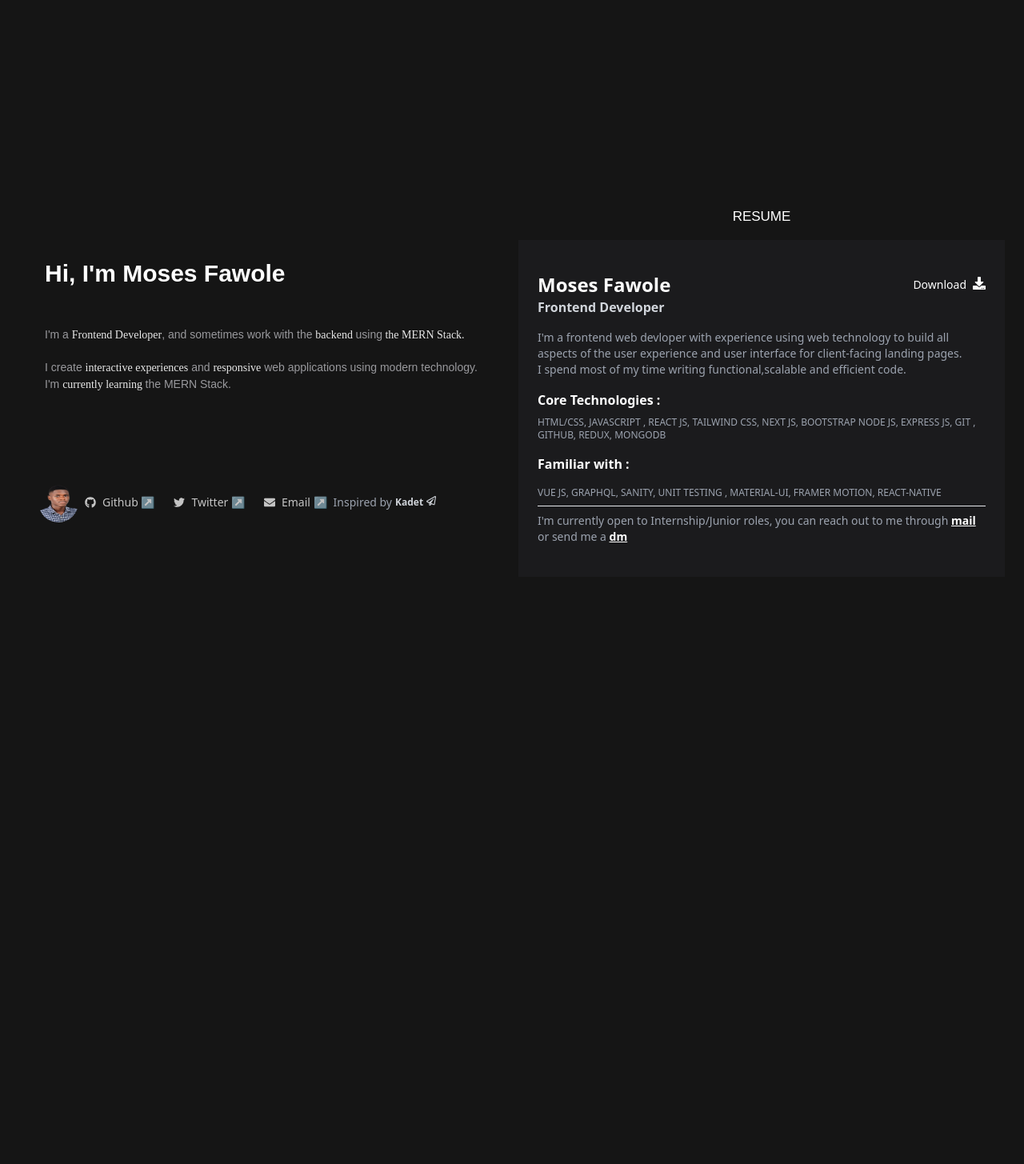
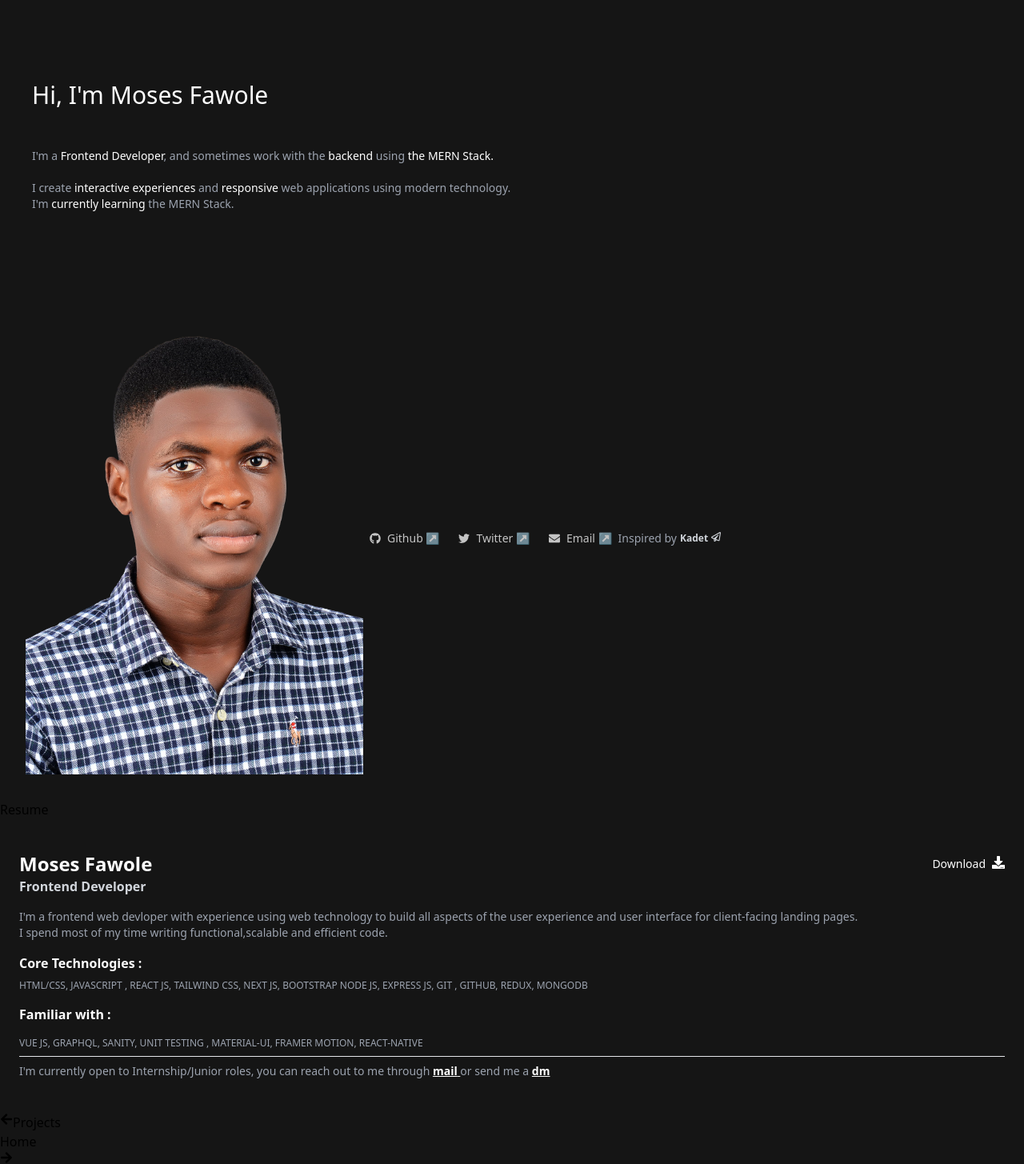
Before and after one commit to mosesfawole/portfolio, a React (Create React App) app: page /info in a window 1280 px wide. Shown: the part 55-1510 px from the top of the page at 80% size. Before the commit the page ends 800 px from the top, so only its background shows below. Built offline with nearby package versions, Linux system fonts and the light colour scheme.

Commit message:
remove styles

```diff
--- a/src/index.css
+++ b/src/index.css
@@ -13,178 +13,7 @@
 }
 
 body {
-  transition: 0.4;
   background: #151515;
   -ms-overflow-style: none; /* IE and Edge */
   scrollbar-width: none; /* Firefox */
 }
-
-.home {
-  display: flex;
-}
-
-/* Hide scrollbar for Chrome, Safari and Opera */
-body::-webkit-scrollbar {
-  display: none;
-  /* Hide scrollbar for IE, Edge and Firefox */
-  background: #151515;
-  -ms-overflow-style: none; /* IE and Edge */
-  scrollbar-width: none; /* Firefox */
-}
-
-/* Hide scrollbar for Chrome, Safari and Opera */
-.right::-webkit-scrollbar {
-  display: none;
-}
-
-.font-rale {
-  font-family: "Raleway", sans-serif;
-}
-#projects {
-  width: 100vw;
-}
-.box {
-  background: #1b1b1d;
-  font-family: "Arima", sans-serif;
-  opacity: 0.7;
-}
-.box .desc {
-  font-variant-caps: all-small-caps;
-  font-family: "Raleway";
-}
-.box .tech {
-  font-family: "Raleway";
-  font-variant-caps: all-small-caps;
-}
-.font-arima {
-  font-family: "Arima", sans-serif;
-}
-.box:hover {
-  transition: all 0.3s ease-in-out;
-  transform: scale(1.1);
-  opacity: 1 !important;
-}
-.icon {
-  transition: all 0.3s ease-in-out;
-}
-
-.hero-text {
-  font-family: "Raleway", sans-serif;
-  color: #99999d;
-}
-.avatar {
-  width: 50px;
-  height: 50px;
-  border-radius: 50%;
-}
-.font-indie {
-  font-family: "Arima";
-  opacity: 0.9;
-}
-.icon {
-  font-family: "Indie Flower";
-}
-
-.avi img {
-  height: 200px;
-  width: 200px;
-  border-radius: 50%;
-}
-.wrapper {
-  height: 100vh;
-  display: flex;
-  flex-direction: column;
-  justify-content: space-between;
-}
-
-h1 {
-  font-size: 40px;
-  font-weight: 700;
-  line-height: 1;
-  color: #fff;
-}
-
-h2 {
-  font-size: 20px;
-  font-weight: 400;
-  line-height: 1.2;
-  margin: 0;
-}
-.app-menu {
-  width: 100%;
-
-  height: 100%;
-  position: fixed;
-  z-index: 2;
-  left: 0;
-  top: 0;
-  background: #1b1b1d;
-  overflow-y: hidden;
-  transition: 0.5s;
-}
-.resume {
-  background: #1b1b1d;
-}
-.content {
-  overflow: hidden;
-  position: relative;
-  top: 5%;
-  margin-top: 20px;
-  width: 100%;
-  text-align: center;
-}
-.content a {
-  padding: 8px;
-  text-decoration: none;
-  color: #818181;
-  display: block;
-  transition: 0.3;
-}
-.closebtn {
-  position: absolute;
-  top: 20px;
-  right: 20px;
-}
-.menu-open {
-  width: 100%;
-  height: 100%;
-}
-.li {
-  transition: all 0.2s ease-in-out;
-  font-variant-caps: all-small-caps;
-}
-.button {
-  background-color: #1b1b1d;
-  border: none;
-  text-decoration: none;
-  cursor: pointer;
-  width: fit-content;
-  font-family: "Raleway", sans-serif;
-  font-variant-caps: all-small-caps;
-}
-
-.menu-links {
-  opacity: 0.5;
-  padding: 5%;
-  border-left: 0px;
-  transition: all 5s ease-in-out;
-}
-.menu-links:active {
-  border-left: 4px;
-}
-.skills {
-  font-family: "Poppins" sans-serif;
-  font-variant-caps: all-small-caps;
-}
-@media (min-width: 900px) {
-  #root {
-    height: 100vh;
-    overflow-y: auto;
-  }
-  .right {
-    left: 90%;
-  }
-  .projects {
-    left: 100%;
-  }
-}
--- a/src/pages/Home.jsx
+++ b/src/pages/Home.jsx
@@ -67,24 +67,18 @@ const Home = () => {
         <div className="loader">{<Loader />}</div>
       ) : (
         <div className="flex">
-          <motion.div
-            initial="hidden "
-            animate="visible"
-            className=" md:grid  md:grid-cols-2"
-          >
-            <div className="md:fixed md:w-2/5">
+          <motion.div initial="hidden " animate="visible" className=" ">
+            <div className="">
               <HeroText />
               <Explore />
-              <div className="hidden md:block">
+              <div className="">
                 <Footer />
               </div>
             </div>
             <motion.div initial="hidden" animate="visible" className=" ">
-              <div className="hidden relative md:top-20 right md:grid ">
-                <p className="mb-4 font-arima uppercase text-center text-white">
-                  Projects
-                </p>
-                <div className="md:grid md:grid-cols-2 md:gap-4 ">
+              <div className="">
+                <p className="">Projects</p>
+                <div className="">
                   {projects.map((project, index) => (
                     <div key={index} className="">
                       <Project details={project} />
--- a/src/pages/Info.jsx
+++ b/src/pages/Info.jsx
@@ -22,9 +22,9 @@ const Info = () => {
     },
   };
   return (
-    <div className="items-center">
-      <div className="grid md:grid-cols-2 p-4">
-        <div className="hidden md:block">
+    <div className="">
+      <div className="">
+        <div className="">
           <HeroText />
           <Footer />
         </div>
@@ -32,26 +32,24 @@ const Info = () => {
           variants={containerVariants}
           initial="hidden"
           animate="visible"
-          className="p-2 md:relative "
+          className=" "
         >
-          <p className="mb-4 skills font-arima text-center text-2xl   text-white">
-            Resume
-          </p>
+          <p className="">Resume</p>
           <Resume />
         </motion.div>
       </div>
-      <div className="flex justify-evenly md:hidden ">
-        <div className="buttons   flex justify-center">
-          <button className="button flex m-2 text-gray-200 px-3 py-2 rounded-md ">
-            <Link className="flex items-center" to="/projects">
-              <FaArrowLeft className="mr-2 " /> Projects
+      <div className=" ">
+        <div className="buttons   ">
+          <button className="button  ">
+            <Link className="flex " to="/projects">
+              <FaArrowLeft className=" " /> Projects
             </Link>
           </button>
         </div>
-        <div className="buttons  flex justify-center">
-          <button className="button flex m-2 text-gray-200 px-3 py-2 rounded-md ">
-            <Link className="flex items-center" to="/">
-              Home <FaArrowRight className="ml-2 r" />
+        <div className="buttons ">
+          <button className="button  ">
+            <Link className="" to="/">
+              Home <FaArrowRight className="" />
             </Link>
           </button>
         </div>
--- a/src/pages/Projects.jsx
+++ b/src/pages/Projects.jsx
@@ -69,13 +69,11 @@ const Projects = () => {
 
   return (
     <div className="">
-      <div id="projects" className=" cursor-default items-center">
-        <div className="right grid projects">
-          <p className="mb-10 skills font-arima text-center text-2xl   text-white">
-            Projects
-          </p>
+      <div id="projects" className=" ">
+        <div className="">
+          <p className="">Projects</p>
 
-          <div className=" grid grid-cols-1 md:grid-cols-3 sm:grid-cols-2 gap-4 w-3/4  m-auto opacity-100 shadow-md proj ">
+          <div className="">
             {projects.map((project, index) => (
               <div key={index} className="">
                 <Project details={project} />
@@ -84,18 +82,18 @@ const Projects = () => {
           </div>
         </div>
 
-        <div className="flex justify-evenly  md:hidden mt-6 mb-4">
-          <div className="buttons  ">
-            <button className="button text-gray-200 px-3 py-2 rounded-md ">
-              <Link className="flex items-center" to="/">
-                <FaArrowLeft className="mr-2 " /> Home
+        <div className="">
+          <div className="  ">
+            <button className="">
+              <Link className="" to="/">
+                <FaArrowLeft className="" /> Home
               </Link>
             </button>
           </div>
 
-          <div className="buttons  flex justify-center">
-            <button className="button flex  text-gray-200 px-3 py-2 rounded-md ">
-              <Link className="flex items-center" to="/info">
+          <div className="  ">
+            <button className="">
+              <Link className="" to="/info">
                 Info <FaArrowRight className="ml-2 " />
               </Link>
             </button>
```
